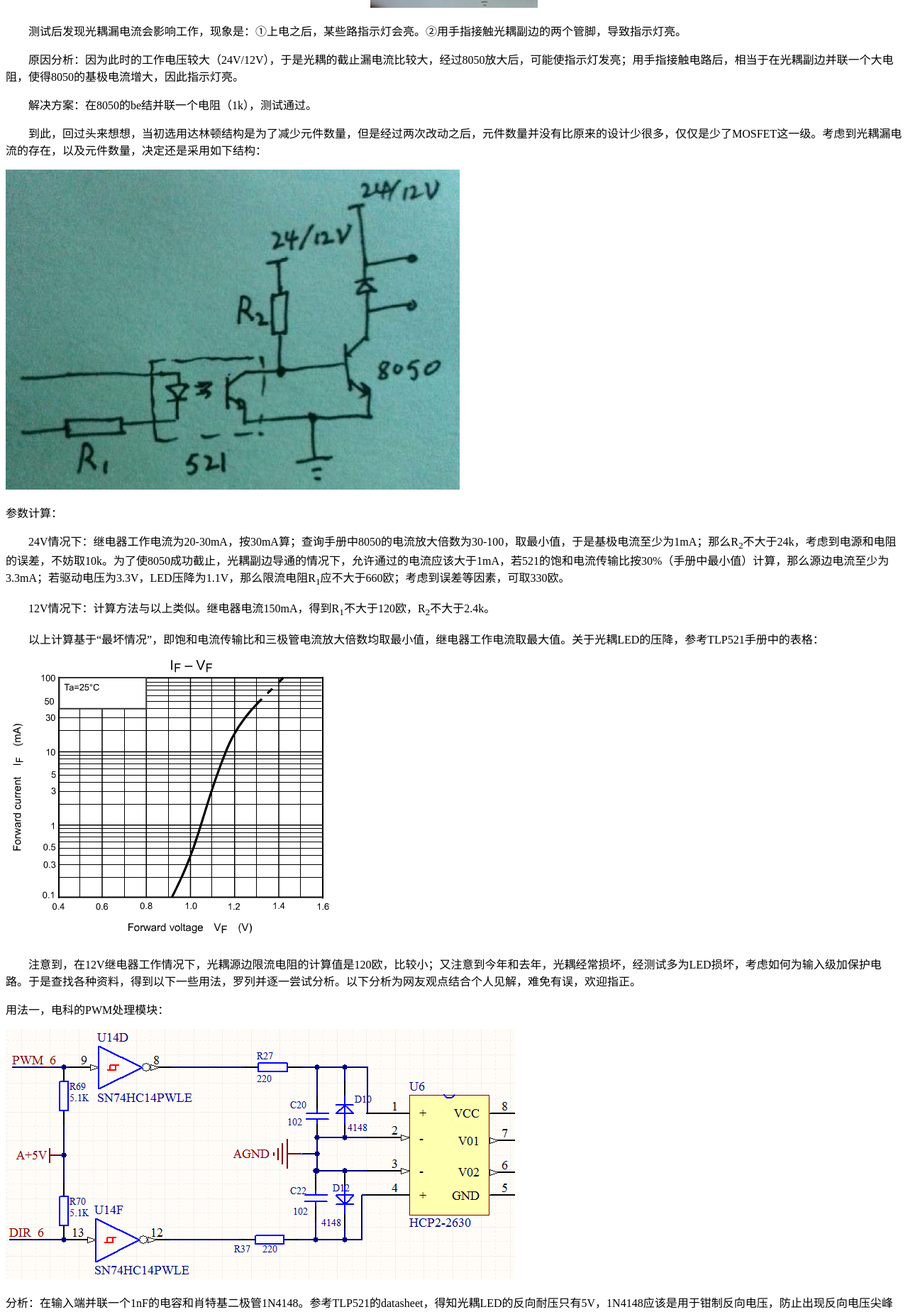
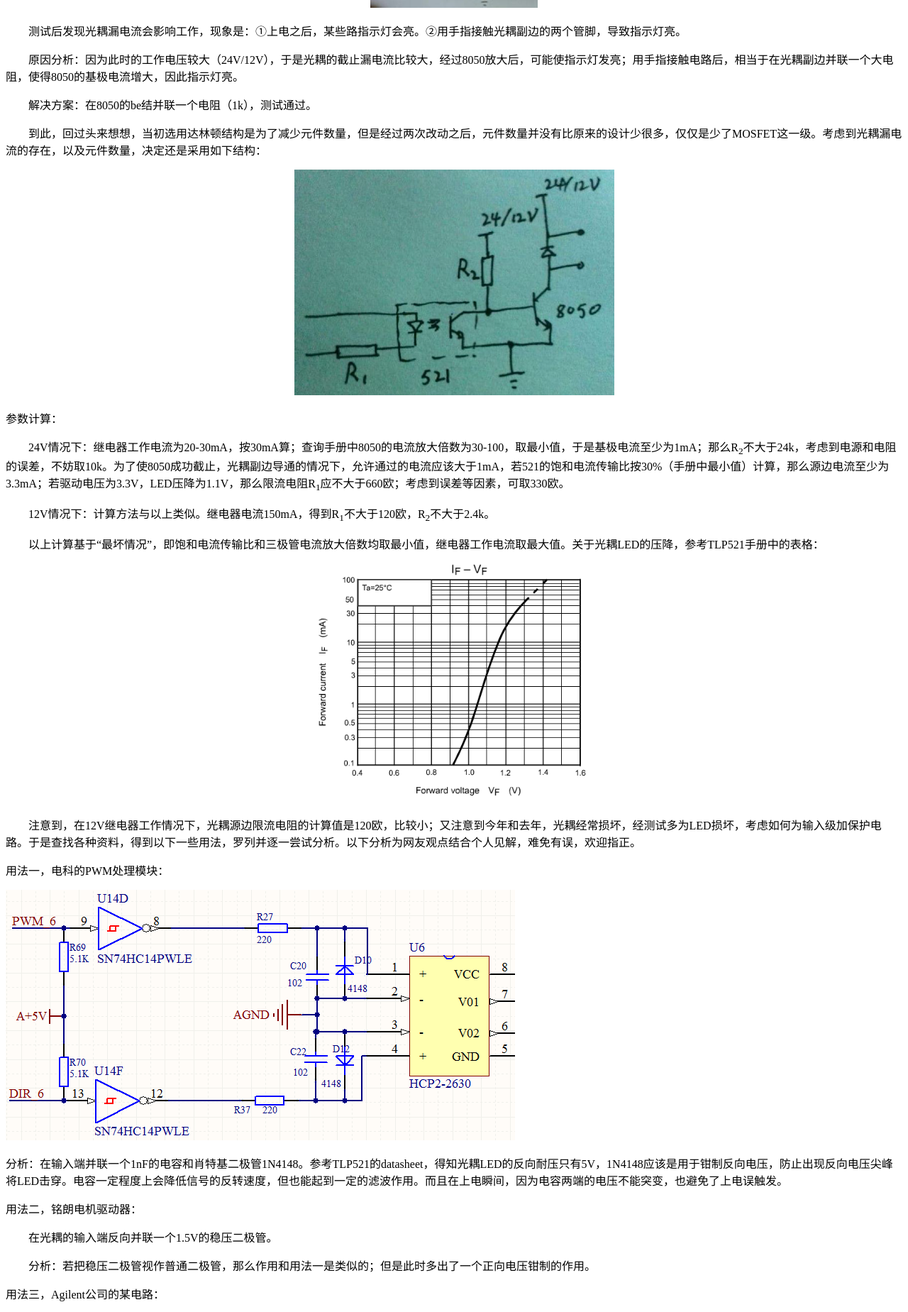
Before and after one commit to RCSTech/RCSTech.github.io, a Jekyll site: the page built from _posts/2012-12-08-frome-cylinder-driver-to-optocoupler.md, in a window 1280 px wide. Shown: the part 932-2781 px from the top of the page at 71% size. Built offline with Jekyll 4.4.1, drawn with Linux system fonts in a browser that asks for light colours; nearby versions of some CDN libraries; Markdown is read by kramdown in place of the engine named in the settings; formulas are drawn with MathJax 3; comment, search, counter and statistics services are not loaded; a style sheet for code colours, icons or effects is not loaded.

Commit message:
edit some images

```diff
--- a/_posts/2012-12-08-frome-cylinder-driver-to-optocoupler.md
+++ b/_posts/2012-12-08-frome-cylinder-driver-to-optocoupler.md
@@ -29,7 +29,11 @@ tags:
 
 　　到此，回过头来想想，当初选用达林顿结构是为了减少元件数量，但是经过两次改动之后，元件数量并没有比原来的设计少很多，仅仅是少了MOSFET这一级。考虑到光耦漏电流的存在，以及元件数量，决定还是采用如下结构：
 
-![集电极负载型驱动]({{site.img_path}}/2012-12-08 cylinder_3.png)
+
+<div style="text-align:center"><img src="{{site.img_path}}/2012-12-08 cylinder_3.png" style="width:451px" alt="集电极负载型驱动"/>
+</div>
+
+<!--![集电极负载型驱动]({{site.img_path}}/2012-12-08 cylinder_3.png)-->
 
 参数计算：
 
@@ -39,7 +43,10 @@ tags:
 
 　　以上计算基于“最坏情况”，即饱和电流传输比和三极管电流放大倍数均取最小值，继电器工作电流取最大值。关于光耦LED的压降，参考TLP521手册中的表格：
 
-![TLP521_LED压降]({{site.img_path}}/2012-12-08 cylinder_4.png)
+<div style="text-align:center"><img src="{{site.img_path}}/2012-12-08 cylinder_4.png" style="width:398px" alt="TLP521_LED压降"/>
+</div>
+
+<!--![TLP521_LED压降]({{site.img_path}}/2012-12-08 cylinder_4.png)-->
 
 　　注意到，在12V继电器工作情况下，光耦源边限流电阻的计算值是120欧，比较小；又注意到今年和去年，光耦经常损坏，经测试多为LED损坏，考虑如何为输入级加保护电路。于是查找各种资料，得到以下一些用法，罗列并逐一尝试分析。以下分析为网友观点结合个人见解，难免有误，欢迎指正。
 
```
